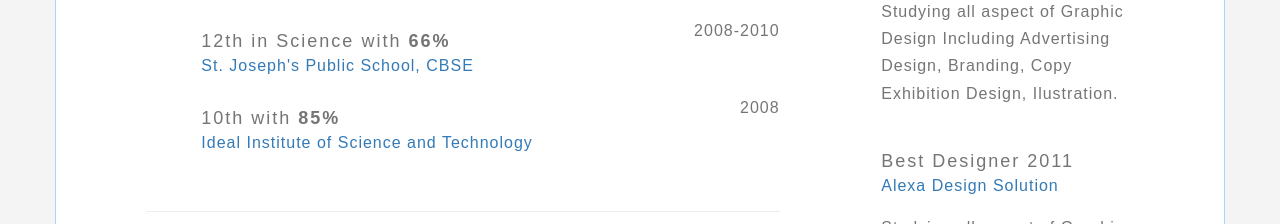
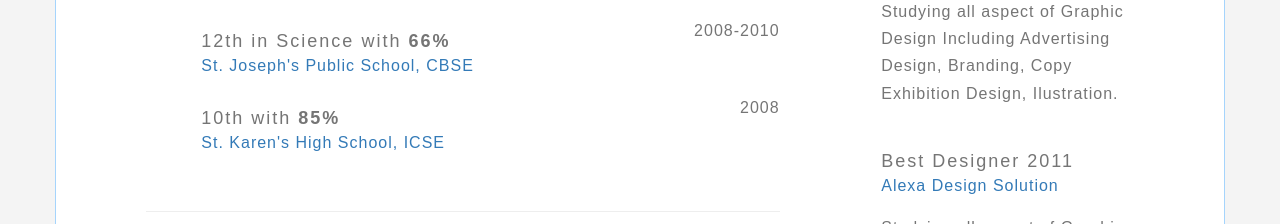
Before and after one commit to prabhat2k15/prabhat2k15.github.io, a plain HTML site: page index.html in a window 1280 px wide. Shown: the part 1220-1444 px from the top of the page. Drawn offline with nearby package versions, Linux system fonts and the light colour scheme; a script that the page names is missing; a web font is replaced by a local one.

Commit message:
qualification added

```diff
--- a/index.html
+++ b/index.html
@@ -194,7 +194,7 @@
                     <div class="row">
                         <div class="col-md-9">
                             <h4>10th with <strong>85%</strong></h4>
-                            <p class="sub"><a href="">Ideal Institute of Science and Technology</a>
+                            <p class="sub"><a href="">St. Karen's High School, ICSE</a>
                             </p>
                             <!-- <p>Studying all aspect of Graphic Design Including Advertising Design, Branding, Copy Exhibition Design, Ilustration, Information Design, Packaging Design and Website Design</p> -->
                         </div>
```
